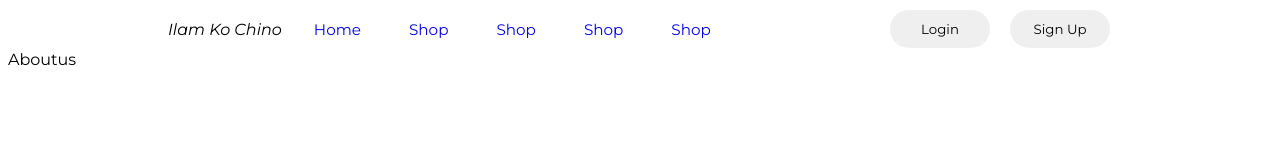
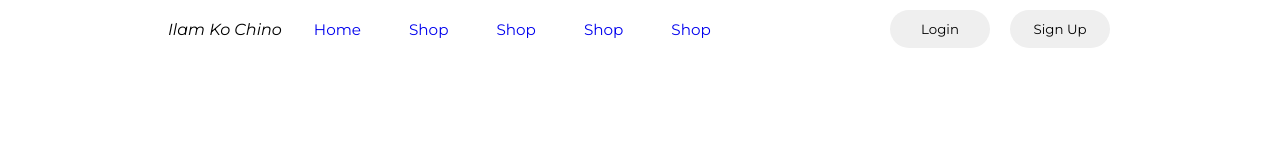
Before and after one commit to Pankaj-Gurung/IlamKoChino, a React (Vite) app in the folder client/: page /aboutus in a window 1280 px wide. Shown: the top 160 px of the page. Built offline with nearby package versions, Linux system fonts and the light colour scheme.

Commit message:
update: make changes in about, contact and shop page

```diff
--- a/client/src/pages/about/aboutus.page.jsx
+++ b/client/src/pages/about/aboutus.page.jsx
@@ -2,7 +2,7 @@ import React from 'react'
 
 const Aboutus = () => {
   return (
-    <div>Aboutus</div>
+    <div></div>
   )
 }
 
--- a/client/src/pages/contact/contact.page.jsx
+++ b/client/src/pages/contact/contact.page.jsx
@@ -2,7 +2,7 @@ import React from 'react'
 
 const Contact = () => {
   return (
-    <div>Contact</div>
+    <div></div>
   )
 }
 
--- a/client/src/pages/shop/shop.page.jsx
+++ b/client/src/pages/shop/shop.page.jsx
@@ -1,7 +1,7 @@
 import React from "react";
 
 const Shop = () => {
-  return <div>Shop</div>;
+  return <div></div>;
 };
 
 export default Shop;
```
